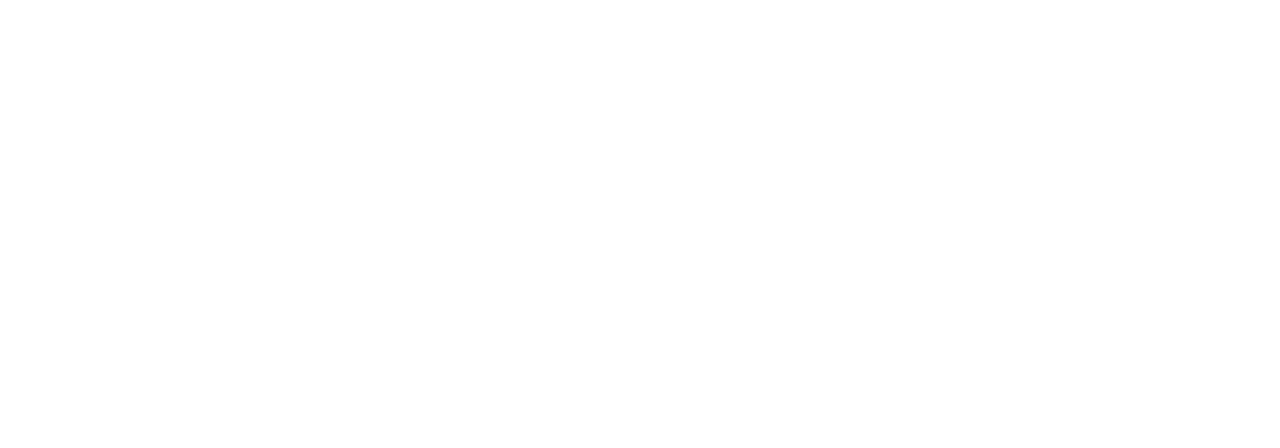
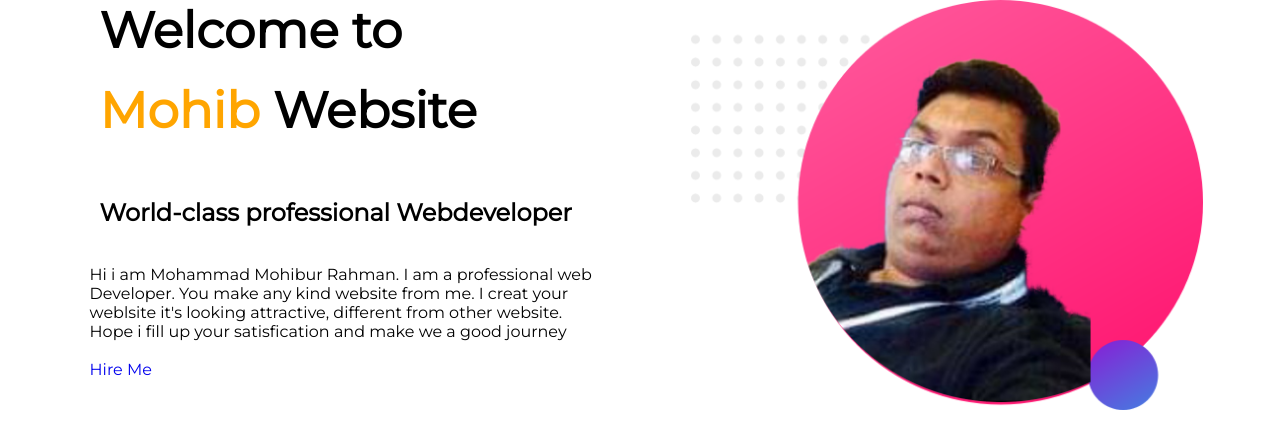
Before and after one commit to mohibuslc/web-protfolio, a plain HTML site: page index.html in a window 1280 px wide. Drawn offline with Linux system fonts and the light colour scheme.

Commit message:
upper section

```diff
--- a/index.html
+++ b/index.html
@@ -4,10 +4,36 @@
     <meta charset="UTF-8">
     <meta name="viewport" content="width=device-width, initial-scale=1.0">
     <title>Protfolio</title>
-
+   <link rel="stylesheet" href="style.css">
+   <link rel="preconnect" href="https://fonts.gstatic.com">
+   <link href="https://fonts.googleapis.com/css2?family=Montserrat&display=swap" rel="stylesheet">
 
 </head>
 <body>
+    <section>
+<div class="heading">
+    <h1 class="head"> Welcome to</h1>
+    <br>
+    <h1 class="head"><span class ="name">Mohib</span> Website</h1>
+    <br><br><br>
+
+    <h2 class="head"><b>World-class professional Webdeveloper</b> </h2>
+    <br><br>
+
+    <p> Hi i am Mohammad Mohibur Rahman. I am a professional web Developer. You make any kind website from me. I creat your weblsite it's looking attractive, different from other website. Hope i fill up your satisfication and make we a good journey </p>
+    <br>
+<a class="Hire" target="_blank" href="https://web.programming-hero.com/web-3/video/web-3-4-5-float-create-container-put-two-div-side-by-side-image-size">Hire Me</a>
+</div>
+<div class="heading">
+
+    <img src="img1.png">
+</div>
+
+    </section>
+    <section>
+
+
+    </section>
 
 </body>
 </html>
--- a/style.css
+++ b/style.css
@@ -0,0 +1,37 @@
+*{
+margin: 0;
+padding: 0;
+font-family: 'Montserrat', sans-serif;
+
+}
+h1{
+
+    font-size: 50px;
+}
+.name{
+
+    color: orange;
+
+}
+.head{
+
+    margin-left: 10px;
+
+}
+.heading{
+
+    width:40%;
+    float:left;
+    margin-left: 5%;
+    padding-left: 2%;
+
+}
+.heading img{
+
+    width: 100%;
+}
+.Hire{
+text-decoration: none;
+
+
+}
```
